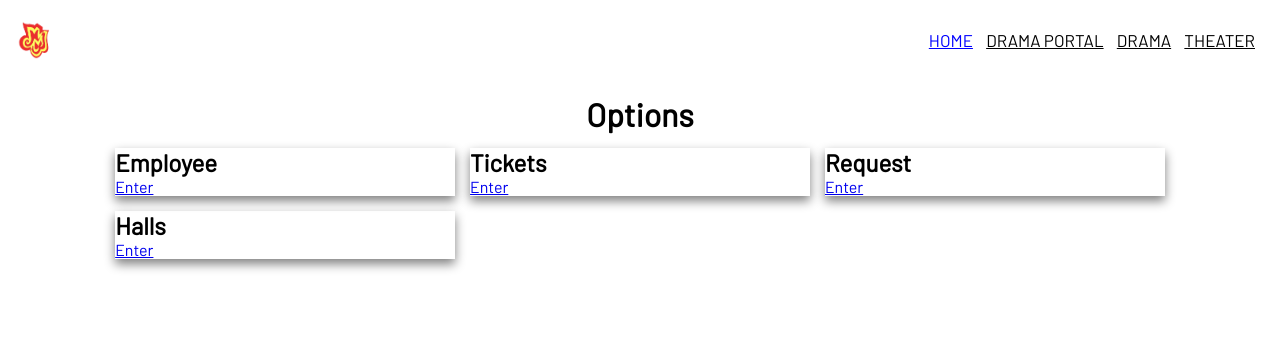
After one commit to Naveesha99/Group-32, a PHP site: page /home.html in a window 1280 px wide. The commit adds this page. Shown: the top 358 px of the page. Run offline with PHP 8.4, Linux system fonts and the light colour scheme.

Commit message:
naveesha

```diff
--- /dev/null
+++ b/home.html
@@ -0,0 +1,43 @@
+<!DOCTYPE html>
+<html lang="en">
+<head>
+    <meta charset="UTF-8">
+    <meta name="viewport" content="width=device-width, initial-scale=1.0">
+    <link rel="stylesheet" href="style/home.css">
+    <title>Admin Dashboard</title>
+
+</head>
+<body>
+    <div id="navbar-container"></div>
+<script>
+        fetch('navBar.html')
+            .then(response => response.text())
+            .then(html => {
+                document.getElementById('navbar-container').innerHTML = html;
+            })
+            .catch(error => console.error('Error fetching navbar:', error));
+    </script>
+    <div class="container">
+        <h1 class="heading">Options</h1>
+
+        <div class="box-container">
+            <div class="box">
+                <h2>Employee</h2>
+                <a href="#" class="btn">Enter</a>
+            </div>
+            <div class="box">
+                <h2>Tickets</h2>
+                <a href="#" class="btn">Enter</a>
+            </div>
+            <div class="box">
+                <h2>Request</h2>
+                <a href="#" class="btn">Enter</a>
+            </div>
+            <div class="box">
+                <h2>Halls</h2>
+                <a href="#" class="btn">Enter</a>
+            </div>
+        </div>
+    </div>
+</body>
+</html>
--- /dev/null
+++ b/navBar.html
@@ -0,0 +1,20 @@
+<!DOCTYPE html>
+<html lang="en">
+<head>
+    <meta charset="UTF-8">
+    <meta name="viewport" content="width=device-width, initial-scale=1.0">
+    <link rel="stylesheet" href="style/navBar.css">
+    <title>navBar</title>
+</head>
+<body>
+    <nav>
+        <img src="/pics/Logo.png" id="logo">
+        <ul>
+            <li><a class="active" href="#">Home</a></li>
+            <li><a href="#">Drama Portal</a></li>
+            <li><a href="#">Drama</a></li>
+            <li><a href="#">Theater</a></li>
+        </ul>
+    </nav>
+</body>
+</html>
--- a/register.php
+++ b/register.php
@@ -5,7 +5,7 @@
     <meta http-equiv="X-UA-Compatible" content="IE=edge">
     <meta name="viewport" content="width=device-width, initial-scale=1.0">
     <link rel="stylesheet" href="style/styles.css">
-    <title>Login</title>
+    <title>Signup</title>
 </head>
 <body>
       <div class="container">
--- a/style/home.css
+++ b/style/home.css
@@ -15,21 +15,23 @@
     z-index: 100;
 }
 
-.btn{
-    height: 35px;
-    background: #7B0303;
-    border: 0;
-    border-radius: 5px;
-    color: #fff;
-    font-size: 15px;
-    cursor: pointer;
-    transition: all .3s;
-    margin-top: 10px;
-    padding: 0px 10px;
+.container{
+    padding: 15px 9%;
+    padding-bottom: 100px;
 }
-main{
-    display: flex;
-    align-items: center;
-    justify-content: center;
-    margin-top: 60px;
+
+.container .heading{
+    text-align: center;
+    padding-bottom: 15px;
+    color: black;
 }
+
+.container .box-container{
+    display: grid;
+    grid-template-columns: repeat(auto-fit, minmax(270px, 1fr));
+    gap: 15px;
+}
+
+.container .box-container .box{
+    box-shadow: 0 5px 10px gray;
+}
--- /dev/null
+++ b/style/navBar.css
@@ -0,0 +1,42 @@
+@import url('https://fonts.googleapis.com/css?family=Barlow');
+
+* {
+    padding: 0;
+    margin: 0;
+    box-sizing: border-box;
+    font-family: 'Barlow', sans-serif;
+}
+
+nav{
+    background: white;
+    height: 80px;
+    width: 100%;
+}
+
+#logo{
+    margin-top: 20px;
+    margin-left: 10px;
+    height: 40px;
+    width: 50px;
+}
+
+nav ul{
+    float: right;
+    margin-right: 20px;
+}
+
+nav ul li{
+    display: inline-block;
+    line-height: 80px;
+    margin: 0 5px;
+}
+
+nav ul li a{
+    color: black;
+    font-size: 17px;
+    text-transform: uppercase;
+}
+
+a.active,a:hover{
+    color: blue;
+}
```
Also changed, not shown: home.php (deleted, +0 -57 lines), pics/Logo.png (added).
